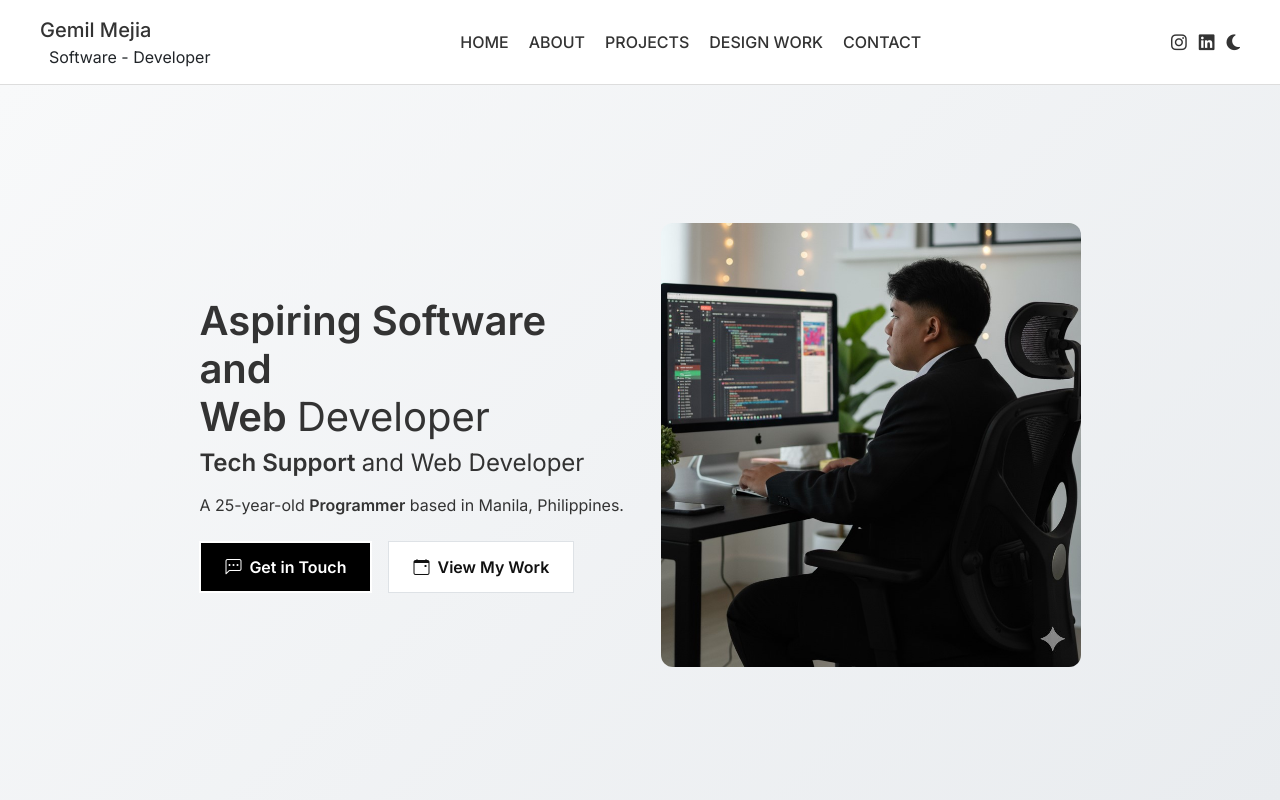
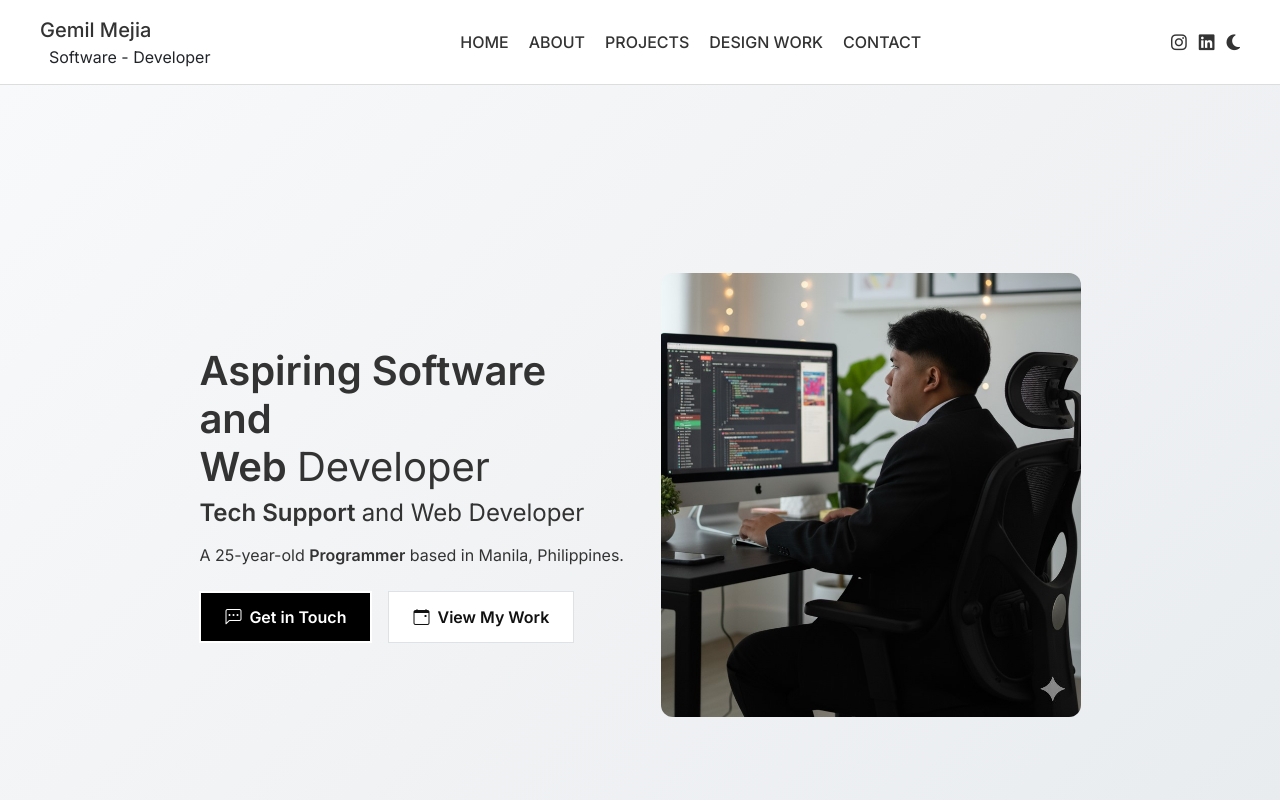
Before and after one commit to gemilmejia/portfolio, an Angular app: page / in a window 1280 px wide. Shown: the top 800 px of the page. Built offline with nearby package versions, Linux system fonts and the light colour scheme.

Commit message:
feat: Update padding top in hero section

```diff
--- a/src/app/hero/hero.component.scss
+++ b/src/app/hero/hero.component.scss
@@ -12,7 +12,7 @@
 .hero-container {
   max-width: 1320px;
   margin: 0 auto;
-  padding: 0 1rem;
+  padding: 100px 16px 0px 16px;
   display: flex;
   align-items: center;
   justify-content: space-between;
```
